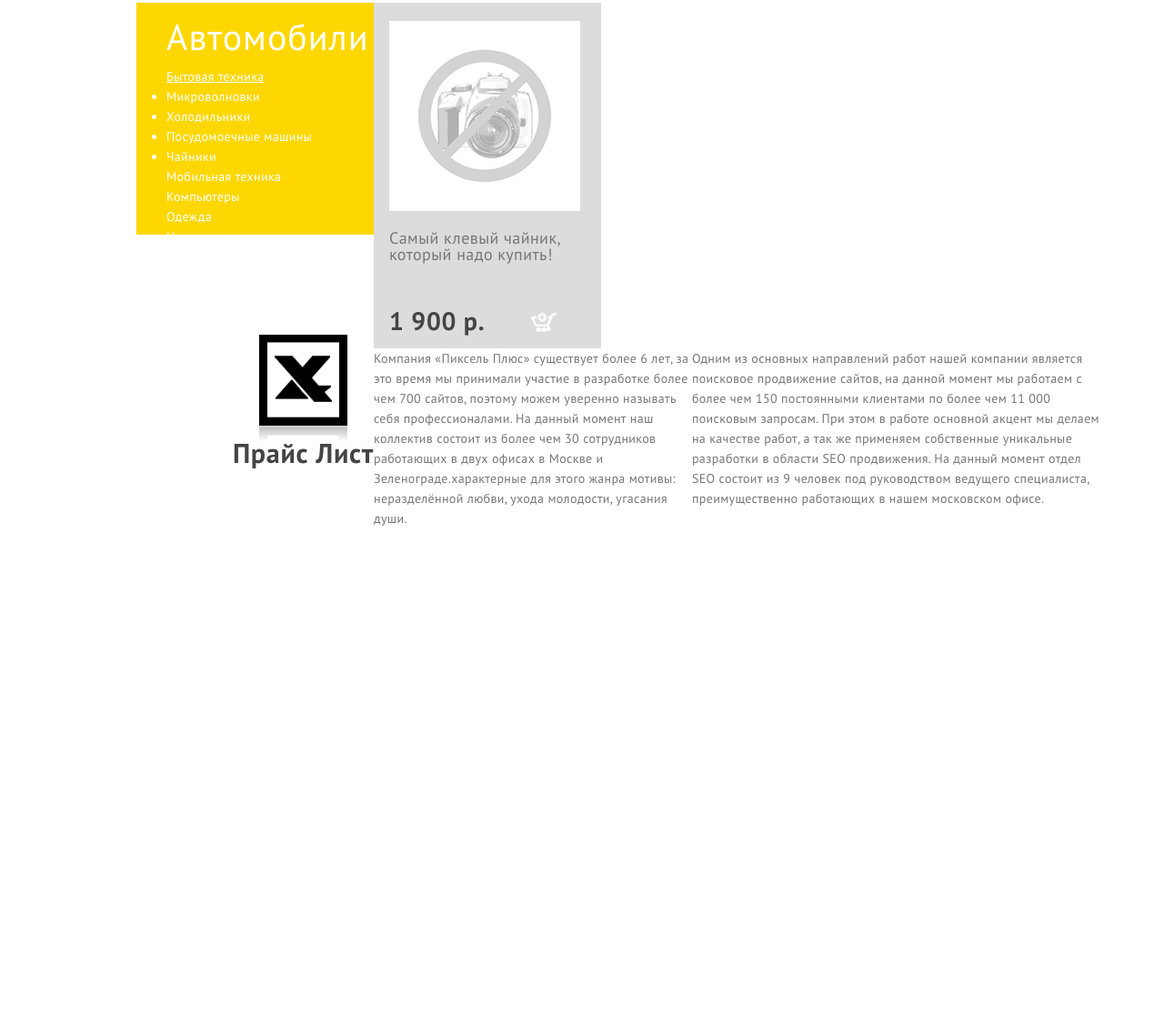
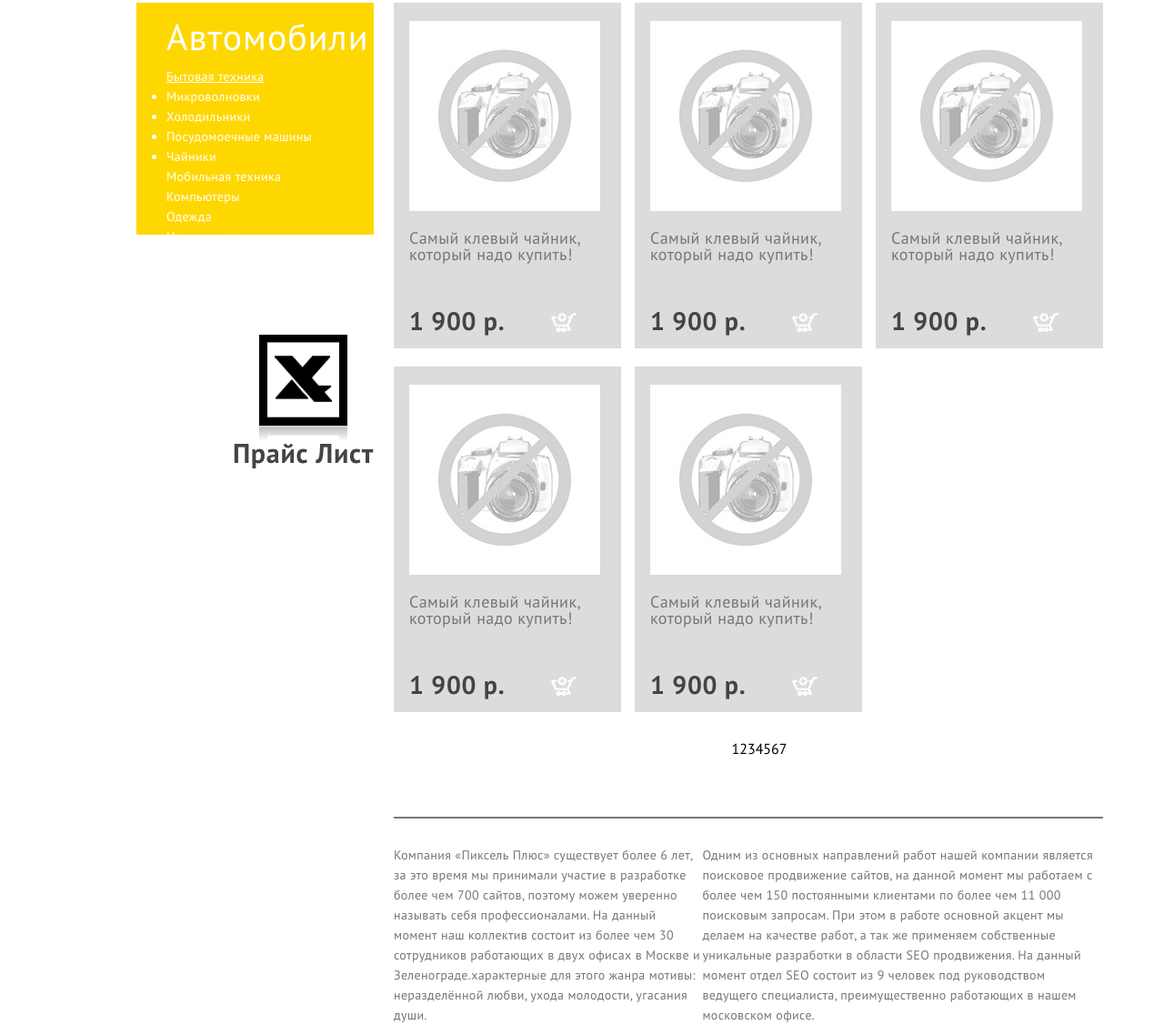
Before and after one commit to YaroslavRom/Third_Project, a plain HTML site: page index.html in a window 1280 px wide. Shown: the part 1163-2290 px from the top of the page at 91% size. Before the commit the page ends 1744 px from the top, so only its background shows below. Drawn offline with Linux system fonts and the light colour scheme.

Commit message:
product list done

```diff
--- a/css/style.css
+++ b/css/style.css
@@ -111,6 +111,16 @@ footer{
     color: transparent;
 }
 
+
+
+
+
+
+
+
+
+
+
 .menu{
     background-color: #777777;
     display: flex;
@@ -165,6 +175,14 @@ menu a{
 }
 
 
+
+
+
+
+
+
+
+
 .slider{
     overflow: hidden;
     display: flex;
@@ -175,11 +193,21 @@ menu a{
 .slider img {
 margin-bottom: 30px;
 }
+
+
+
+
+
+
+
+
 .mid{
     display: flex;
     flex-direction: row;
     background-color: #ffffff;
 }
+
+
 .mid-container{
     width: 980px;
     margin: 0 auto;
@@ -187,10 +215,13 @@ margin-bottom: 30px;
     justify-content: space-between;
 }
 
+
+
 .left-mid{
     display: flex;
     justify-content: flex-start;
     flex-direction: column;
+    margin-right: 22px;
 }
 
 .x-container{
@@ -265,10 +296,42 @@ margin-bottom: 30px;
     padding-top: 26px;
 
 }
+
+
+
+
+
+
+
+
+
+
+
+
 .right-mid{
-    width:auto;
+    height: auto;
+    width: 804px;
+}
+
+.right-mid-top{
+    display: flex;
+    justify-content: space-between;
+    flex-wrap: wrap;
+    width: 804px;
     height: auto;
 
+    align-content: space-between;
+}
+
+.first-product-list{
+    display: flex;
+    flex-direction: row;
+}
+
+.second-product-list{
+    display: flex;
+    flex-direction: row;
+    margin-top: 20px;
 }
 .right-mid-bottom{
 
@@ -280,6 +343,8 @@ margin-bottom: 30px;
     display: flex;
     align-items: center;
     flex-direction: column;
+
+    margin-right: 15px;
 
 }
 .product-format-inside{
@@ -332,12 +397,27 @@ width: 184px;
 }
 
 
+
+
+.pager{
+    display: flex;
+    justify-content: center;
+    padding-bottom: 67px;
+    padding-top: 32px;
+}
+.pager-txt{
+    display: flex;
+    flex-direction: row;
+}
+
+
 .right-mid-bottom{
-    width: 804px;
+    width: 780px;
     display: flex;
     justify-content: space-between;
     flex-direction: row;
-
+    border-top: 2px solid #777777;
+    padding-top: 29px;
 
 
 }
@@ -357,6 +437,14 @@ width: 184px;
     letter-spacing: 0.025em;
     color: #767676;
 }
+
+
+
+
+
+
+
+
 
 .footer-b{
     background-color: #777777;
@@ -435,6 +523,13 @@ margin-inline-end: 5px;
 
 
 
+
+
+
+
+
+
+
 menu a{
     color: #ffffff;
 }
--- a/index.html
+++ b/index.html
@@ -108,6 +108,13 @@
 
                 <div class="right-mid">
                     <div class="right-mid-top">
+                        <!-- qq A lot of products -->
+                        <!-- qq A lot of products -->
+                        <!-- qq A lot of products -->
+
+                        <div class="first-product-list">
+
+
                         <div class="product-format">
                             <div class="product-format-inside">
                                 <img src="img/no_image.png" alt="no-image-provided" class="no-img">
@@ -128,6 +135,117 @@
                             </div>
                         </div>
 
+
+                    <!-- BREAK -->
+                    <!-- BREAK -->
+                    <div class="product-format">
+                        <div class="product-format-inside">
+                            <img src="img/no_image.png" alt="no-image-provided" class="no-img">
+                            <div class="product-txt">
+                                <ul class="description">
+                                    <li>Самый клевый чайник, который надо купить!</li>
+                                </ul>
+
+                                <div class="product-price-cart">
+                                    <ul>
+                                        <li>1 900 р.</li>
+                                    </ul>
+                                    <div class="cart">
+                                        <img src="img/shoping_cart.png" alt="shopping-cart" class="shopping-cart">
+                                    </div>
+                                </div>
+                            </div>
+                        </div>
+                    </div>
+
+
+                <!-- BREAK -->
+                <!-- BREAK -->
+                <div class="product-format">
+                    <div class="product-format-inside">
+                        <img src="img/no_image.png" alt="no-image-provided" class="no-img">
+                        <div class="product-txt">
+                            <ul class="description">
+                                <li>Самый клевый чайник, который надо купить!</li>
+                            </ul>
+
+                            <div class="product-price-cart">
+                                <ul>
+                                    <li>1 900 р.</li>
+                                </ul>
+                                <div class="cart">
+                                    <img src="img/shoping_cart.png" alt="shopping-cart" class="shopping-cart">
+                                </div>
+                            </div>
+                        </div>
+                    </div>
+                </div>
+
+                    </div>
+
+<div class="second-product-list">
+            <!-- BREAK -->
+            <!-- BREAK -->
+            <div class="product-format">
+                <div class="product-format-inside">
+                    <img src="img/no_image.png" alt="no-image-provided" class="no-img">
+                    <div class="product-txt">
+                        <ul class="description">
+                            <li>Самый клевый чайник, который надо купить!</li>
+                        </ul>
+
+                        <div class="product-price-cart">
+                            <ul>
+                                <li>1 900 р.</li>
+                            </ul>
+                            <div class="cart">
+                                <img src="img/shoping_cart.png" alt="shopping-cart" class="shopping-cart">
+                            </div>
+                        </div>
+                    </div>
+                </div>
+            </div>
+
+
+        <!-- BREAK -->
+        <!-- BREAK -->
+        <div class="product-format">
+            <div class="product-format-inside">
+                <img src="img/no_image.png" alt="no-image-provided" class="no-img">
+                <div class="product-txt">
+                    <ul class="description">
+                        <li>Самый клевый чайник, который надо купить!</li>
+                    </ul>
+
+                    <div class="product-price-cart">
+                        <ul>
+                            <li>1 900 р.</li>
+                        </ul>
+                        <div class="cart">
+                            <img src="img/shoping_cart.png" alt="shopping-cart" class="shopping-cart">
+                        </div>
+                    </div>
+                </div>
+            </div>
+        </div>
+
+</div>
+
+</div>
+
+<!-- qq A lot of products end-->
+<!-- qq A lot of products end-->
+<!-- qq A lot of products end -->
+<div class="pager">
+    <ul class="pager-txt">
+        <li>1</li>
+        <li>2</li>
+        <li>3</li>
+        <li>4</li>
+        <li>5</li>
+        <li>6</li>
+        <li>7</li>
+    </ul>
 </div>
 <div class="right-mid-bottom">
     <div class="text-block-1">
```
Lines whose indentation alone changed are shown as unchanged.
